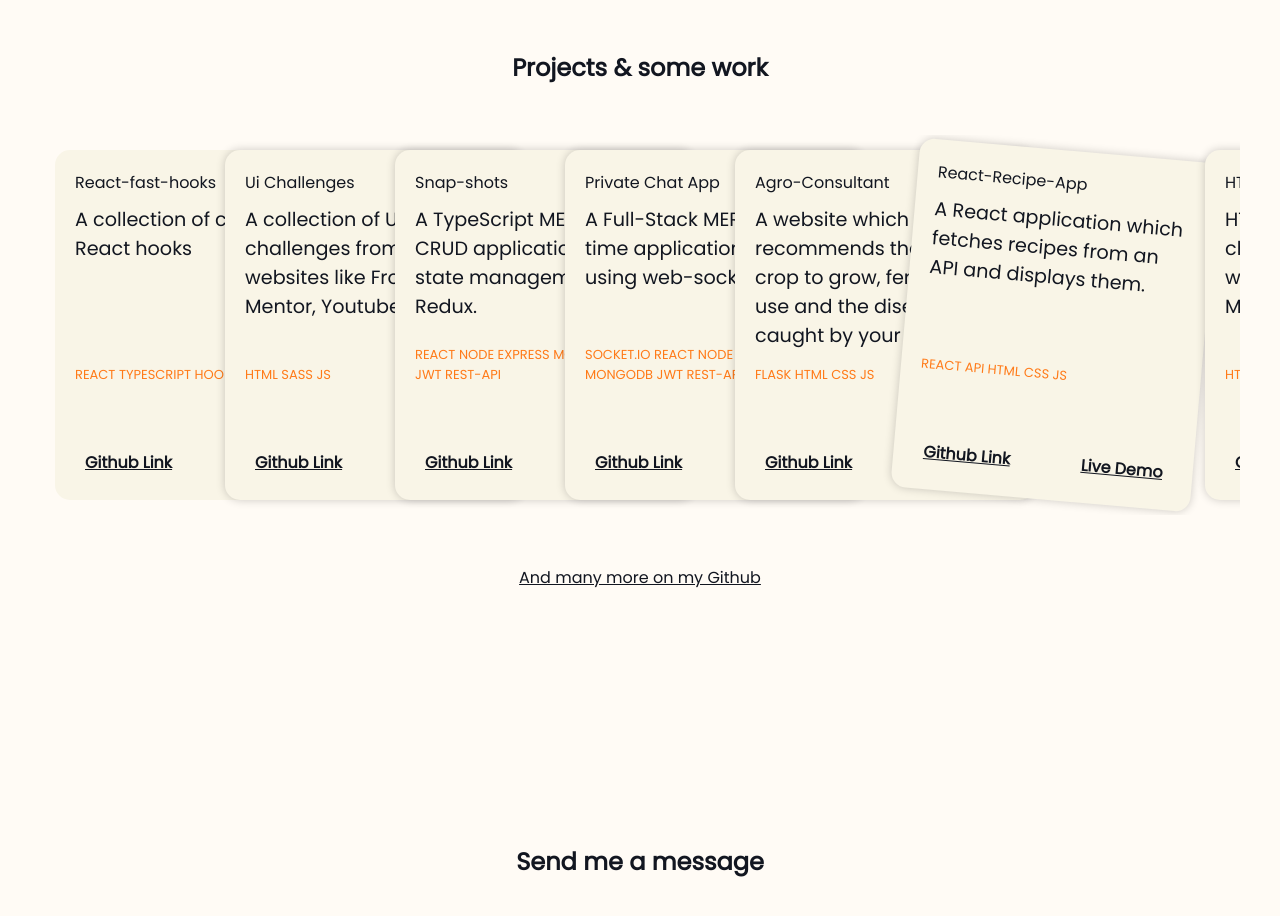
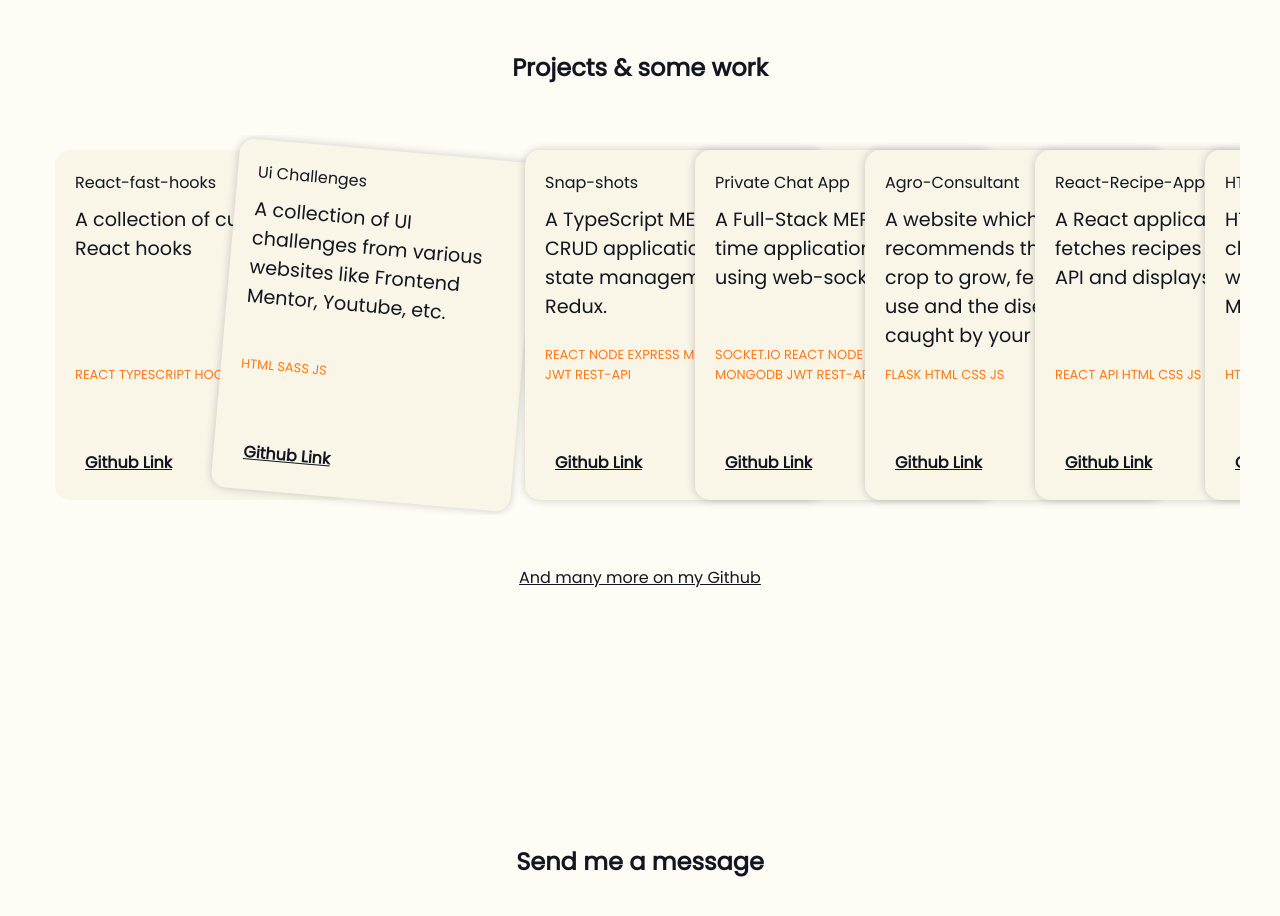
Before and after one commit to jpranays/pranay-portfolio, a React (Vite) app: page / in a window 1280 px wide. Shown: the part 1680-2596 px from the top of the page. Built offline with nearby package versions, Linux system fonts and the light colour scheme.

Commit message:
chore: Update project card class in Projects/Index.jsx

```diff
--- a/src/components/Projects/Index.jsx
+++ b/src/components/Projects/Index.jsx
@@ -116,7 +116,7 @@ function Contact() {
 					{PROJECTS.map(
 						({ id, title, description, tags, githubLink, demoLink }) => {
 							return (
-								<Card key={id} className={id === 4 ? "preactive" : ""}>
+								<Card key={id} className={id === 8 ? "preactive" : ""}>
 									<p>{title}</p>
 									<CardBody>
 										<h2>{description}</h2>
```
